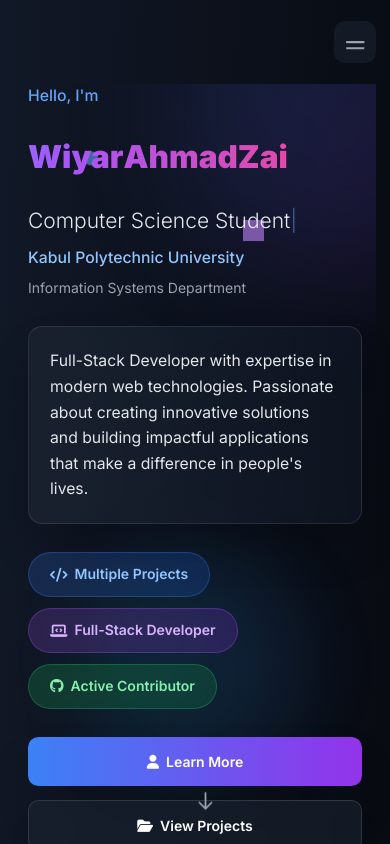
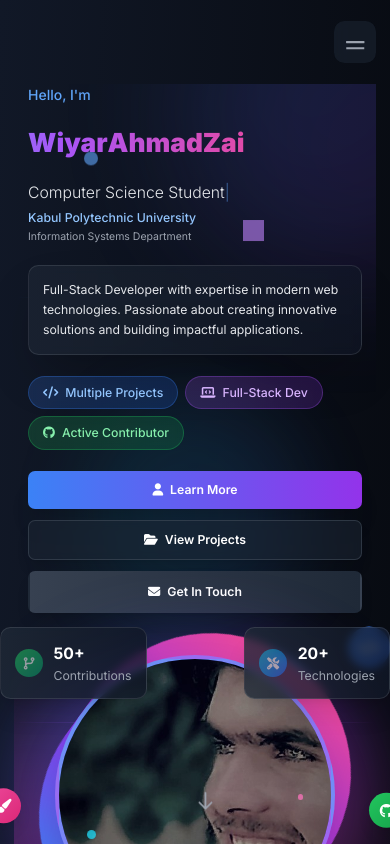
Before and after one commit to WiyarAhmadZai/Portfolio, a React (Vite) app: page / in a window 390 px wide. Shown: the top 844 px of the page. Built offline with nearby package versions, Linux system fonts and the light colour scheme; the HTML template or start-up script is replaced by a standard one.

Commit message:
Refactor Home component for improved layout and responsiveness. Adjust text sizes, spacing, and button styles for better visual consistency and user experience. Enhance animations and interactive elements to create a more engaging interface.

```diff
--- a/src/pages/Home.jsx
+++ b/src/pages/Home.jsx
@@ -277,16 +277,16 @@ const Home = () => {
             <div className="grid grid-cols-1 lg:grid-cols-2 gap-12 items-center">
 
               {/* Left Side - Content */}
-              <div className="space-y-8 animate-slide-in-left">
+              <div className="space-y-6 animate-slide-in-left">
                 {/* Animated greeting */}
                 <div className="inline-block">
-                  <span className="text-lg sm:text-xl text-blue-400 font-medium animate-fade-in">
+                  <span className="text-base sm:text-lg text-blue-400 font-medium animate-fade-in">
                     Hello, I'm
                   </span>
                 </div>
 
                 {/* Enhanced Name with typing effect */}
-                <h1 id="hero-title" className="text-4xl sm:text-5xl md:text-6xl lg:text-7xl font-black leading-tight">
+                <h1 id="hero-title" className="text-3xl sm:text-4xl md:text-5xl lg:text-6xl font-black leading-tight">
                   <span className="bg-clip-text text-transparent bg-gradient-to-r from-blue-400 via-purple-500 to-pink-500 animate-gradient-x">
                     <span className="inline-block animate-fade-in">Wiyar</span>
                     <span className="inline-block animate-fade-in" style={{animationDelay: '0.2s'}}> Ahmad</span>
@@ -295,46 +295,45 @@ const Home = () => {
                 </h1>
 
                 {/* Dynamic role display with typing effect */}
-                <div className="space-y-2">
-                  <div className="text-2xl sm:text-3xl text-gray-200 font-light animate-slide-in-up min-h-[2.5rem] flex items-center" style={{animationDelay: '0.6s'}}>
+                <div className="space-y-1">
+                  <div className="text-lg sm:text-xl text-gray-200 font-light animate-slide-in-up min-h-[1.5rem] flex items-center" style={{animationDelay: '0.6s'}}>
                     <span className="inline-block">
                       {typingText}
                       <span className="animate-pulse text-blue-400">|</span>
                     </span>
                   </div>
-                  <div className="text-lg sm:text-xl text-blue-300 font-medium animate-slide-in-up" style={{animationDelay: '0.8s'}}>
+                  <div className="text-sm sm:text-base text-blue-300 font-medium animate-slide-in-up" style={{animationDelay: '0.8s'}}>
                     <span className="inline-block">Kabul Polytechnic University</span>
                   </div>
-                  <div className="text-base sm:text-lg text-gray-400 animate-slide-in-up" style={{animationDelay: '1s'}}>
+                  <div className="text-xs sm:text-sm text-gray-400 animate-slide-in-up" style={{animationDelay: '1s'}}>
                     <span className="inline-block">Information Systems Department</span>
                   </div>
                 </div>
 
                 {/* Enhanced Description */}
-                <div className="bg-gradient-to-r from-gray-800/60 to-gray-900/60 backdrop-blur-sm rounded-2xl p-6 border border-white/10 shadow-2xl animate-slide-in-up" style={{animationDelay: '1.2s'}}>
-                  <p className="text-gray-200 text-lg leading-relaxed">
+                <div className="bg-gradient-to-r from-gray-800/60 to-gray-900/60 backdrop-blur-sm rounded-xl p-4 border border-white/10 shadow-2xl animate-slide-in-up" style={{animationDelay: '1.2s'}}>
+                  <p className="text-gray-200 text-sm sm:text-base leading-relaxed">
                     Full-Stack Developer with expertise in modern web technologies.
-                    Passionate about creating innovative solutions and building impactful applications
-                    that make a difference in people's lives.
+                    Passionate about creating innovative solutions and building impactful applications.
                   </p>
                 </div>
 
                 {/* Interactive skill tags */}
-                <div className="flex flex-wrap gap-3 animate-slide-in-up" style={{animationDelay: '1.4s'}}>
-                  <div className="group bg-gradient-to-r from-blue-500/20 to-blue-600/20 backdrop-blur-sm px-6 py-3 rounded-full border border-blue-500/30 hover:border-blue-400/50 transition-all duration-300 hover:scale-105 cursor-pointer">
-                    <span className="text-blue-300 font-semibold flex items-center">
+                <div className="flex flex-wrap gap-2 animate-slide-in-up" style={{animationDelay: '1.4s'}}>
+                  <div className="group bg-gradient-to-r from-blue-500/20 to-blue-600/20 backdrop-blur-sm px-4 py-2 rounded-full border border-blue-500/30 hover:border-blue-400/50 transition-all duration-300 hover:scale-105 cursor-pointer">
+                    <span className="text-blue-300 font-medium text-sm flex items-center">
                       <i className="fas fa-code mr-2 group-hover:animate-spin"></i>
                       Multiple Projects
                     </span>
                   </div>
-                  <div className="group bg-gradient-to-r from-purple-500/20 to-purple-600/20 backdrop-blur-sm px-6 py-3 rounded-full border border-purple-500/30 hover:border-purple-400/50 transition-all duration-300 hover:scale-105 cursor-pointer">
-                    <span className="text-purple-300 font-semibold flex items-center">
+                  <div className="group bg-gradient-to-r from-purple-500/20 to-purple-600/20 backdrop-blur-sm px-4 py-2 rounded-full border border-purple-500/30 hover:border-purple-400/50 transition-all duration-300 hover:scale-105 cursor-pointer">
+                    <span className="text-purple-300 font-medium text-sm flex items-center">
                       <i className="fas fa-laptop-code mr-2 group-hover:animate-bounce"></i>
-                      Full-Stack Developer
+                      Full-Stack Dev
                     </span>
                   </div>
-                  <div className="group bg-gradient-to-r from-green-500/20 to-green-600/20 backdrop-blur-sm px-6 py-3 rounded-full border border-green-500/30 hover:border-green-400/50 transition-all duration-300 hover:scale-105 cursor-pointer">
-                    <span className="text-green-300 font-semibold flex items-center">
+                  <div className="group bg-gradient-to-r from-green-500/20 to-green-600/20 backdrop-blur-sm px-4 py-2 rounded-full border border-green-500/30 hover:border-green-400/50 transition-all duration-300 hover:scale-105 cursor-pointer">
+                    <span className="text-green-300 font-medium text-sm flex items-center">
                       <i className="fab fa-github mr-2 group-hover:animate-pulse"></i>
                       Active Contributor
                     </span>
@@ -342,22 +341,22 @@ const Home = () => {
                 </div>
 
                 {/* Enhanced CTA Buttons */}
-                <div className="flex flex-col sm:flex-row gap-4 animate-slide-in-up" style={{animationDelay: '1.6s'}}>
+                <div className="flex flex-col sm:flex-row gap-3 animate-slide-in-up" style={{animationDelay: '1.6s'}}>
                   <Link
                     to="/about"
-                    className="group relative px-8 py-4 text-base font-semibold rounded-xl text-white bg-gradient-to-r from-blue-500 to-purple-600 hover:from-blue-600 hover:to-purple-700 md:py-5 md:text-lg md:px-12 transition-all duration-300 transform hover:scale-105 shadow-2xl hover:shadow-blue-500/25"
+                    className="group relative px-6 py-3 text-sm font-semibold rounded-lg text-white bg-gradient-to-r from-blue-500 to-purple-600 hover:from-blue-600 hover:to-purple-700 md:py-4 md:text-base md:px-8 transition-all duration-300 transform hover:scale-105 shadow-xl hover:shadow-blue-500/25"
                     aria-label="Learn more about Wiyar Ahmad Zai"
                   >
                     <span className="relative z-10 flex items-center justify-center">
                       <i className="fas fa-user mr-2 group-hover:animate-bounce" aria-hidden="true"></i>
                       Learn More
                     </span>
-                    <div className="absolute inset-0 bg-gradient-to-r from-blue-600 to-purple-700 rounded-xl opacity-0 group-hover:opacity-100 transition-opacity duration-300"></div>
+                    <div className="absolute inset-0 bg-gradient-to-r from-blue-600 to-purple-700 rounded-lg opacity-0 group-hover:opacity-100 transition-opacity duration-300"></div>
                   </Link>
 
                   <Link
                     to="/projects"
-                    className="group relative px-8 py-4 text-base font-semibold rounded-xl text-white bg-gray-800/50 backdrop-blur-sm border border-gray-600/50 hover:border-gray-500/50 hover:bg-gray-700/50 md:py-5 md:text-lg md:px-12 transition-all duration-300 transform hover:scale-105 shadow-xl"
+                    className="group relative px-6 py-3 text-sm font-semibold rounded-lg text-white bg-gray-800/50 backdrop-blur-sm border border-gray-600/50 hover:border-gray-500/50 hover:bg-gray-700/50 md:py-4 md:text-base md:px-8 transition-all duration-300 transform hover:scale-105 shadow-lg"
                     aria-label="View Wiyar's projects and portfolio"
                   >
                     <span className="relative z-10 flex items-center justify-center">
@@ -368,7 +367,7 @@ const Home = () => {
 
                   <Link
                     to="/contact"
-                    className="group relative px-8 py-4 text-base font-semibold rounded-xl text-white border-2 border-transparent bg-gradient-to-r from-gray-700 to-gray-800 hover:from-gray-600 hover:to-gray-700 md:py-5 md:text-lg md:px-12 transition-all duration-300 transform hover:scale-105 shadow-xl"
+                    className="group relative px-6 py-3 text-sm font-semibold rounded-lg text-white border-2 border-transparent bg-gradient-to-r from-gray-700 to-gray-800 hover:from-gray-600 hover:to-gray-700 md:py-4 md:text-base md:px-8 transition-all duration-300 transform hover:scale-105 shadow-lg"
                     aria-label="Get in touch with Wiyar Ahmad Zai"
                   >
                     <span className="relative z-10 flex items-center justify-center">
```
